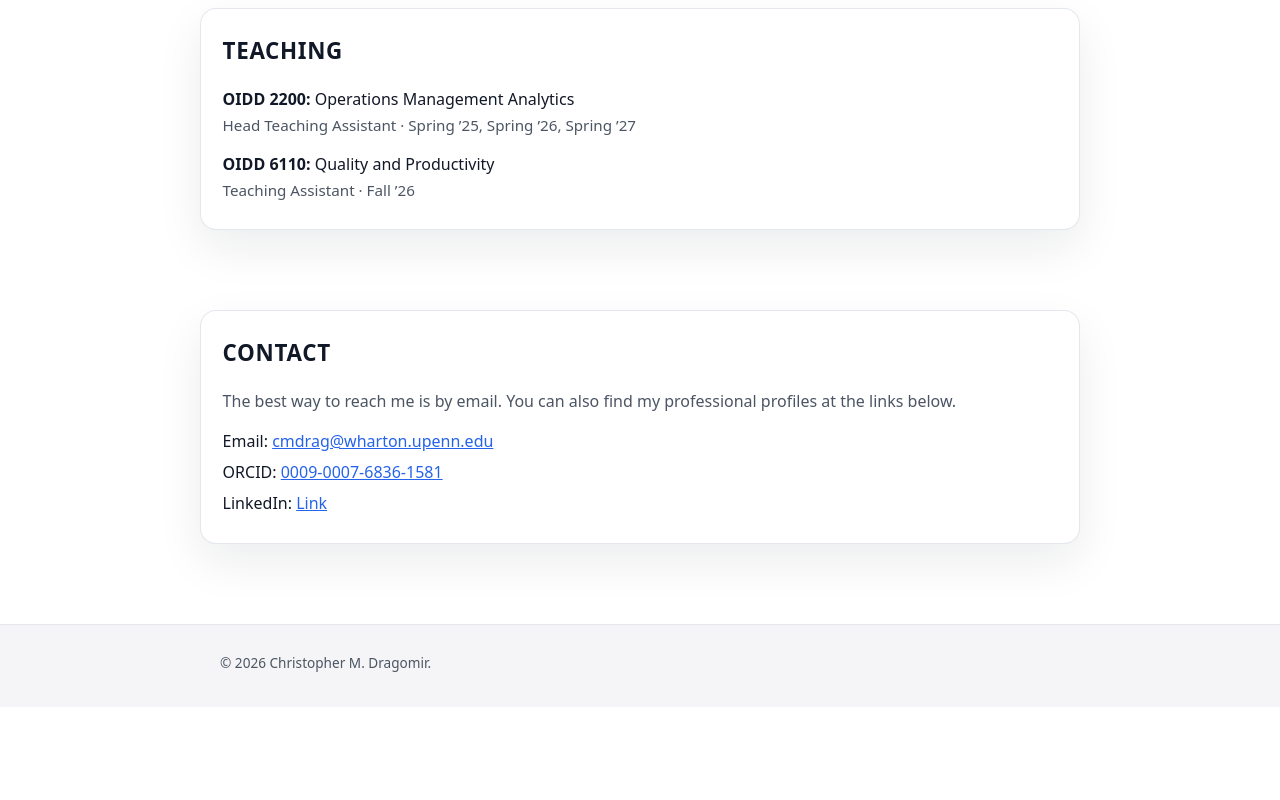
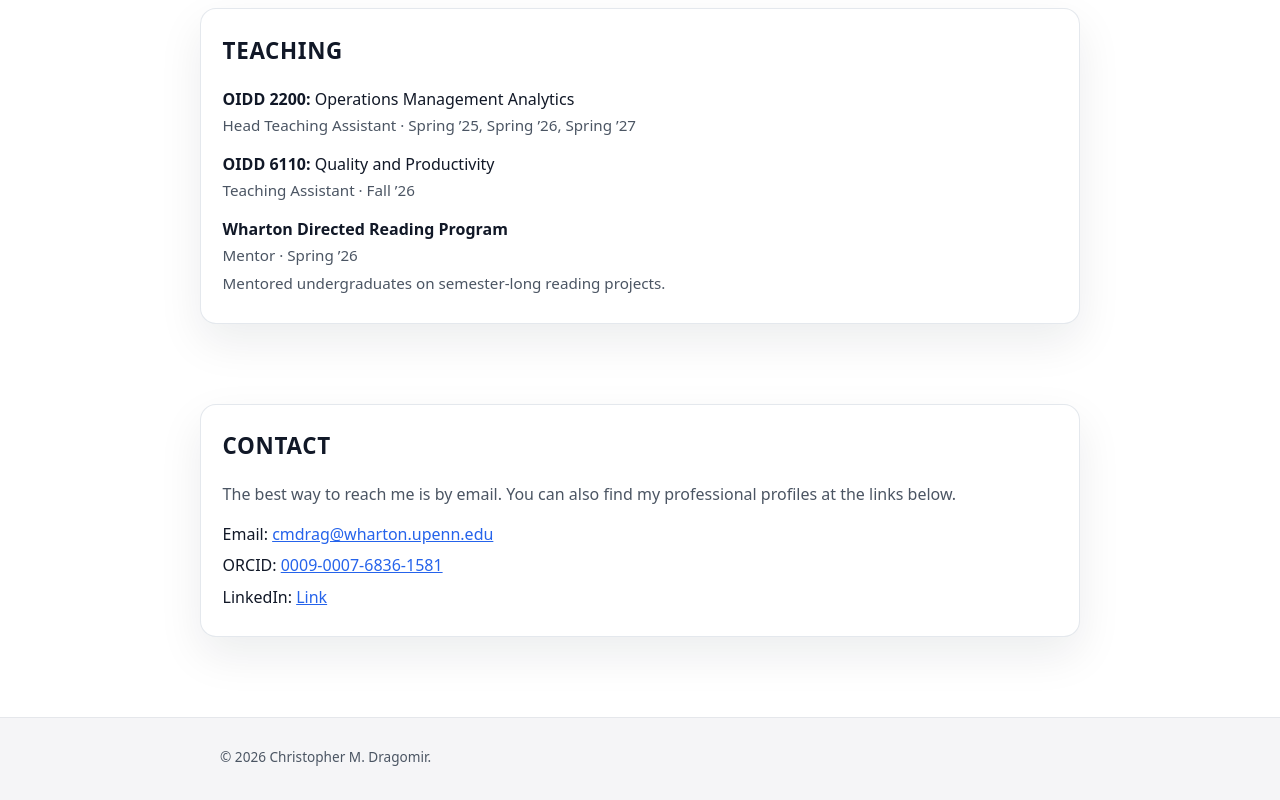
Before and after one commit to christopherdragomir/website, a plain HTML site: page index.html in a window 1280 px wide. Shown: the part 1255-2055 px from the top of the page. Before the commit the page ends 1962 px from the top, so only its background shows below. Drawn offline with Linux system fonts and the light colour scheme.

Commit message:
Add Wharton Directed Reading Program mentoring to Teaching
Co-Authored-By: Claude Opus 5.5 <noreply@anthropic.com>

```diff
--- a/index.html
+++ b/index.html
@@ -213,6 +213,15 @@
               </div>
               <div class="course-meta">Teaching Assistant · Fall ’26</div>
             </li>
+            <li>
+              <div class="course">
+                <span class="course-code">Wharton Directed Reading Program</span>
+              </div>
+              <div class="course-meta">Mentor · Spring ’26</div>
+              <div class="course-desc">
+                Mentored undergraduates on semester-long reading projects.
+              </div>
+            </li>
           </ul>
         </div>
       </section>
--- a/styles.css
+++ b/styles.css
@@ -271,6 +271,12 @@ a:focus-visible {
   font-size: 0.95rem;
 }
 
+.course-desc {
+  color: var(--muted);
+  font-size: 0.95rem;
+  margin-top: 0.15rem;
+}
+
 .site-footer {
   border-top: 1px solid var(--border);
   background-color: var(--bg-alt);
```
